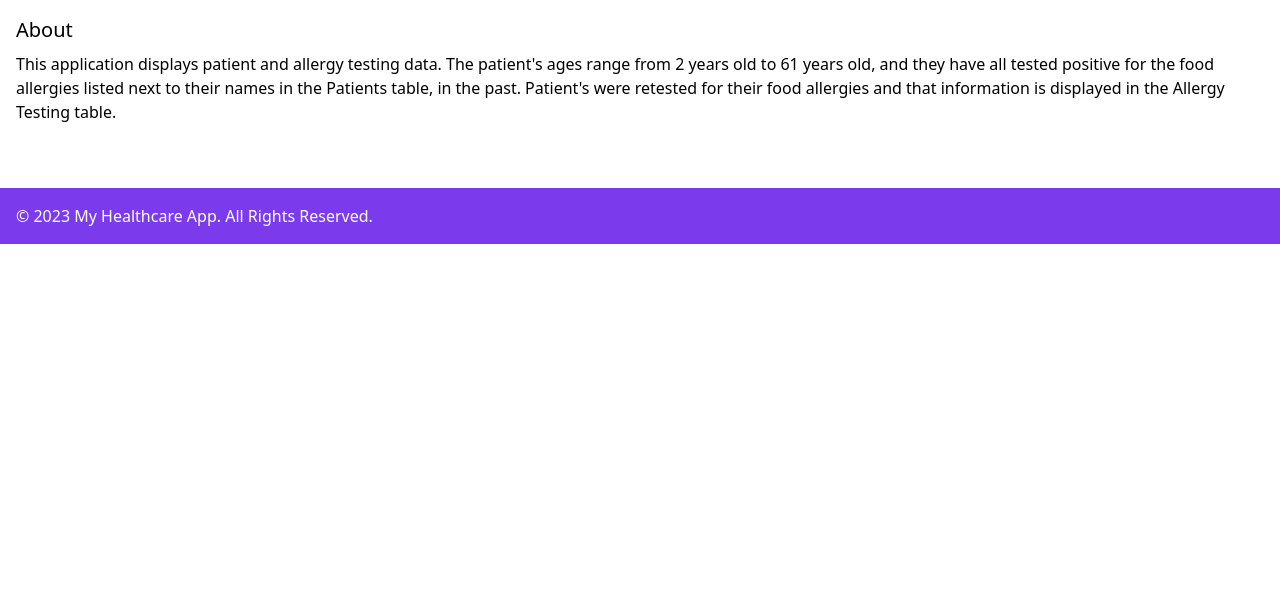
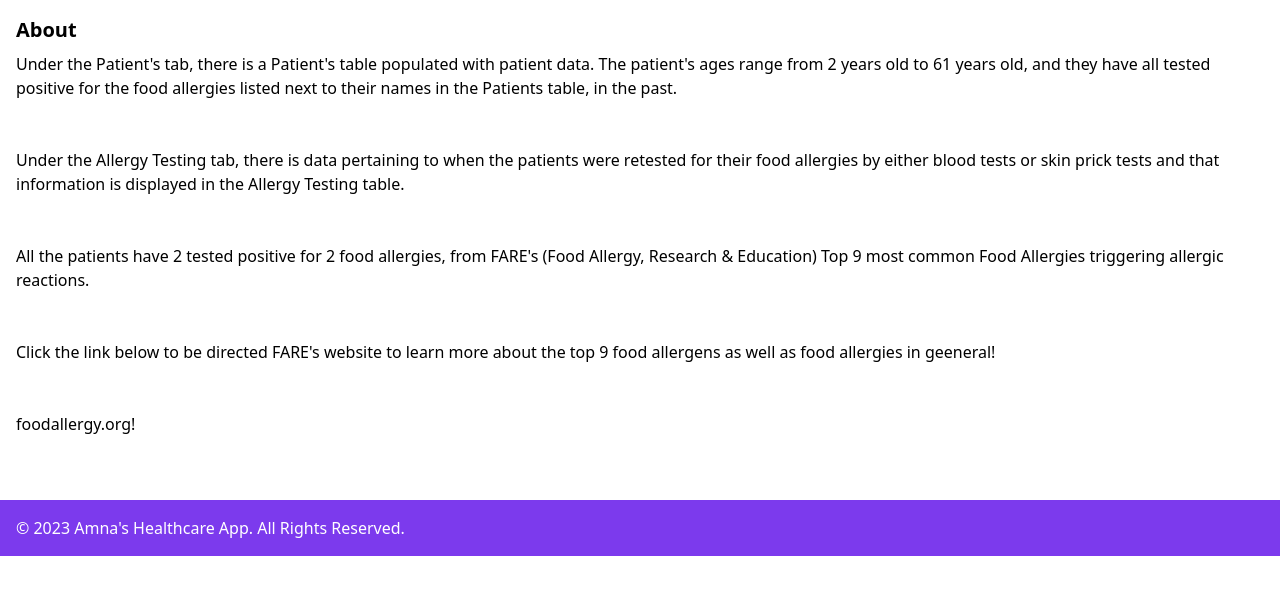
Before and after one commit to amnasyed1/flask_e2e_project, a Flask app: page /about in a window 1280 px wide. Shown: the part 88-683 px from the top of the page. Run offline with Flask 3, Linux system fonts and the light colour scheme.

Commit message:
updated the html files

```diff
--- a/app/templates/about.html
+++ b/app/templates/about.html
@@ -3,8 +3,16 @@
 {% block content %}
 
     <section class="mb-6">
-        <h2 class="text-xl mb-2">About</h2>
-        <p>This application displays patient and allergy testing data. The patient's ages range from 2 years old to 61 years old, and they have all tested positive for the food allergies listed next to their names in the Patients table, in the past. Patient's were retested for their food allergies and that information is displayed in the Allergy Testing table.  </p>
+        <h2 class="text-xl mb-2"><b>About</b></h2>
+        <p>Under the Patient's tab, there is a Patient's table populated with patient data. The patient's ages range from 2 years old to 61 years old, and they have all tested positive for the food allergies listed next to their names in the Patients table, in the past.</p>
+        <p><br><br></p>
+        <p> Under the Allergy Testing tab, there is data pertaining to when the patients were retested for their food allergies by either blood tests or skin prick tests and that information is displayed in the Allergy Testing table.</p>
+        <p><br><br></p>
+        <p>All the patients have 2 tested positive for 2 food allergies, from FARE's (Food Allergy, Research & Education) Top 9 most common Food Allergies triggering allergic reactions. </p>
+        <p><br><br></p>
+        <p>Click the link below to be directed FARE's website to learn more about the top 9 food allergens as well as food allergies in geeneral!</p>
+        <p><br><br></p>
+        <p><a href="https://www.foodallergy.org/living-food-allergies/food-allergy-essentials/common-allergens">foodallergy.org!</a></p>
     </section>
 
 {% endblock %}
--- a/app/templates/allergy_testing.html
+++ b/app/templates/allergy_testing.html
@@ -3,7 +3,7 @@
 {% block content %}
 <section class="mb-6 table-container">
     <div class="table">
-        <h2 class="text-xl mb-2">Allergy Testing Table</h2>
+        <h2 class="text-xl mb-2"><b>Allergy Testing Table</b></h2>
         <table class="table-auto">
             <thead>
                 <tr>
--- a/app/templates/base.html
+++ b/app/templates/base.html
@@ -25,13 +25,20 @@
     </header>
 
     <main class="p-4">
-
-        {% block content %}{% endblock %}
+        {% block content %}
+        <div class="text-center">
+            <h1 class="font-verdana text-3xl">Welcome to the Food Allergy Application!</h1>
+            <p><br><br></p>
+            <p class="mb-4">This application displays patient and food allergy testing data. Click on the About tab to learn more! </p>
+            <p><br><br></p>
+            <p class="mb-4"></p>
+        </div>
+        {% endblock %}
 
     </main>
 
     <footer class="bg-purple-600 text-white p-4 mt-6">
-        <p>© 2023 My Healthcare App. All Rights Reserved.</p>
+        <p>© 2023 Amna's Healthcare App. All Rights Reserved.</p>
     </footer>
 </body>
 
--- a/app/templates/patients.html
+++ b/app/templates/patients.html
@@ -3,7 +3,7 @@
 {% block content %}
 <section class="mb-6 table-container">
     <div class="table">
-        <h2 class="text-xl mb-2">Patients Table</h2>
+        <h2 class="text-xl mb-2"><b>Patients Table</b></h2>
         <table class="table-auto">
             <thead>
                 <tr>
```
